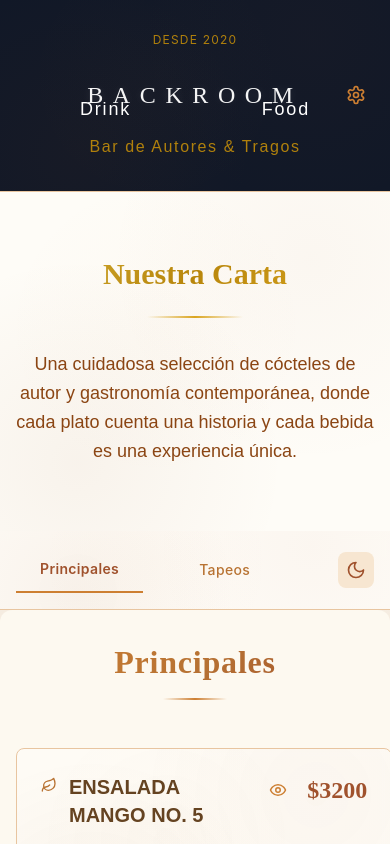
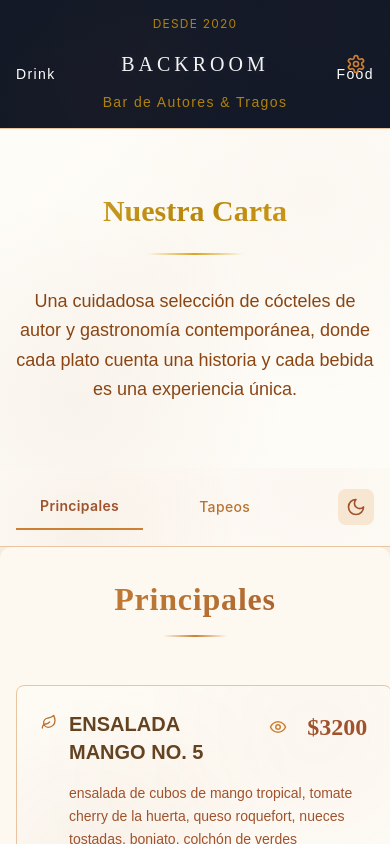
Before and after one commit to Gonzalojp18/MVP, a React (Vite) app: page / in a window 390 px wide. Shown: the top 844 px of the page. Built offline with nearby package versions, Linux system fonts and the light colour scheme.

Commit message:
make loading responsive

```diff
--- a/src/App.tsx
+++ b/src/App.tsx
@@ -55,40 +55,40 @@ const customStyles = `
   return (
     <div className="min-h-screen bg-cream-100 dark:bg-gray-900 text-bronze-800 dark:text-gray-100 menu-texture">
       {/* Header con logo */}
-      <header className="text-center py-8 border-b border-bronze-200 dark:border-gray-800 bg-gray-900 paper-texture">
+      <header className="text-center py-4 sm:py-6 md:py-8 border-b border-bronze-200 dark:border-gray-800 bg-gray-900 paper-texture">
         <div className="flex items-center justify-center relative">
 
       {/* Estilos CSS incluidos dentro del componente React para el Single File Mandate */}
       <style>{customStyles}</style>
 
       {/* Contenedor principal para centrar y estructurar el diseño del "marco" */}
-      <div className="relative w-full max-w-5xl h-[15vh] flex flex-col items-center justify-center">
+      <div className="relative w-full max-w-5xl h-24 sm:h-32 md:h-40 lg:h-48 flex flex-col items-center justify-center px-4">
 
         {/* 1. Texto Superior: "Desde 2020" */}
-        <p className="absolute top-0 text-xs text-bronze-gold uppercase tracking-widest animate-fade-in animate-slow-pulse">
+        <p className="absolute top-0 text-xs sm:text-sm text-bronze-gold uppercase tracking-widest animate-fade-in animate-slow-pulse">
           Desde 2020
         </p>
 
         {/* 2. Texto Izquierdo: "Drink" */}
-        <p className="absolute left-20 top-1/2 transform -translate-y-1/2 text-lg text-white font-serif tracking-widest opacity-0 animate-fade-in [animation-delay:0.3s]">
+        <p className="absolute left-4 sm:left-8 md:left-12 lg:left-16 xl:left-20 top-1/2 transform -translate-y-1/2 text-sm sm:text-base md:text-lg text-white font-serif tracking-widest opacity-0 animate-fade-in [animation-delay:0.3s]">
           Drink
         </p>
 
         {/* 3. Texto Derecho: "Food" */}
-        <p className="absolute right-20 top-1/2 transform -translate-y-1/2 text-lg text-white font-serif tracking-widest opacity-0 animate-fade-in [animation-delay:0.3s]">
+        <p className="absolute right-4 sm:right-8 md:right-12 lg:right-16 xl:right-20 top-1/2 transform -translate-y-1/2 text-sm sm:text-base md:text-lg text-white font-serif tracking-widest opacity-0 animate-fade-in [animation-delay:0.3s]">
           Food
         </p>
 
         {/* 4. Título Principal: "BACKROOM" */}
         <h1
-          className="text-2xl md:text-4xl font-display-serif text-white uppercase text-center
+          className="text-xl sm:text-2xl md:text-3xl lg:text-4xl font-display-serif text-white uppercase text-center
                      opacity-0 animate-fade-in [animation-delay:0.5s] animate-slow-pulse"
-          style={{ letterSpacing: '0.4em', textShadow: '0 0 10px rgba(255, 255, 255, 0.1)' }}
+          style={{ letterSpacing: '0.2em', textShadow: '0 0 10px rgba(255, 255, 255, 0.1)' }}
         >
           BACKROOM
         </h1>
 
-        <p className="absolute bottom-0 text-base text-bronze-gold font-serif tracking-widest mt-4 opacity-0 animate-fade-in [animation-delay:0.8s] animate-slow-pulse">
+        <p className="absolute bottom-0 text-sm sm:text-base text-bronze-gold font-serif tracking-widest opacity-0 animate-fade-in [animation-delay:0.8s] animate-slow-pulse">
           Bar de Autores & Tragos
         </p>
 
--- a/src/components/LoadingScreen.tsx
+++ b/src/components/LoadingScreen.tsx
@@ -62,34 +62,34 @@ export function LoadingScreen({ onComplete = () => {} }: LoadingScreenProps) {
       <style>{customStyles}</style>
 
       {/* Contenedor principal para centrar y estructurar el diseño del "marco" */}
-      <div className="relative w-full max-w-5xl h-64 flex flex-col items-center justify-center">
+      <div className="relative w-full max-w-5xl h-48 sm:h-64 flex flex-col items-center justify-center px-4">
 
         {/* 1. Texto Superior: "Desde 2020" */}
-        <p className="absolute top-0 text-xs text-bronze-gold uppercase tracking-widest animate-fade-in animate-slow-pulse">
+        <p className="absolute top-0 text-xs sm:text-sm text-bronze-gold uppercase tracking-widest animate-fade-in animate-slow-pulse">
           Desde 2020
         </p>
 
         {/* 2. Texto Izquierdo: "Drink" */}
-        <p className="absolute left-0 top-1/2 transform -translate-y-1/2 text-lg text-white font-serif tracking-widest opacity-0 animate-fade-in [animation-delay:0.3s]">
+        <p className="absolute left-2 sm:left-4 md:left-8 lg:left-16 top-1/2 transform -translate-y-1/2 text-sm sm:text-base md:text-lg text-white font-serif tracking-widest opacity-0 animate-fade-in [animation-delay:0.3s]">
           Drink
         </p>
 
         {/* 3. Texto Derecho: "Food" */}
-        <p className="absolute right-0 top-1/2 transform -translate-y-1/2 text-lg text-white font-serif tracking-widest opacity-0 animate-fade-in [animation-delay:0.3s]">
+        <p className="absolute right-2 sm:right-4 md:right-8 lg:right-16 top-1/2 transform -translate-y-1/2 text-sm sm:text-base md:text-lg text-white font-serif tracking-widest opacity-0 animate-fade-in [animation-delay:0.3s]">
           Food
         </p>
 
         {/* 4. Título Principal: "BACKROOM" */}
         <h1
-          className="text-6xl md:text-8xl font-display-serif text-white uppercase text-center
+          className="text-3xl sm:text-5xl md:text-6xl lg:text-7xl xl:text-8xl font-display-serif text-white uppercase text-center
                      opacity-0 animate-fade-in [animation-delay:0.5s] animate-slow-pulse"
-          style={{ letterSpacing: '0.4em', textShadow: '0 0 10px rgba(255, 255, 255, 0.1)' }}
+          style={{ letterSpacing: '0.2em', textShadow: '0 0 10px rgba(255, 255, 255, 0.1)' }}
         >
           BACKROOM
         </h1>
 
         {/* 5. Texto Inferior: "Bar de Autores & Tragos" */}
-        <p className="absolute bottom-0 text-base text-bronze-gold font-serif tracking-widest mt-4 opacity-0 animate-fade-in [animation-delay:0.8s] animate-slow-pulse">
+        <p className="absolute bottom-0 text-sm sm:text-base text-bronze-gold font-serif tracking-widest opacity-0 animate-fade-in [animation-delay:0.8s] animate-slow-pulse">
           Bar de Autores & Tragos
         </p>
       </div>
--- a/src/hook/useDarkMode.ts
+++ b/src/hook/useDarkMode.ts
@@ -13,17 +13,12 @@ export function useDarkMode() {
     localStorage.setItem('darkMode', JSON.stringify(isDarkMode));
     if (isDarkMode) {
       document.documentElement.classList.add('dark');
-      console.log('Added dark class');
     } else {
       document.documentElement.classList.remove('dark');
-      console.log('Removed dark class');
     }
   }, [isDarkMode]);
 
-  const toggleDarkMode = () => {
-    console.log('Toggling dark mode');
-    setIsDarkMode(!isDarkMode);
-  };
+  const toggleDarkMode = () => setIsDarkMode(!isDarkMode);
 
   return { isDarkMode, toggleDarkMode };
 }
```
